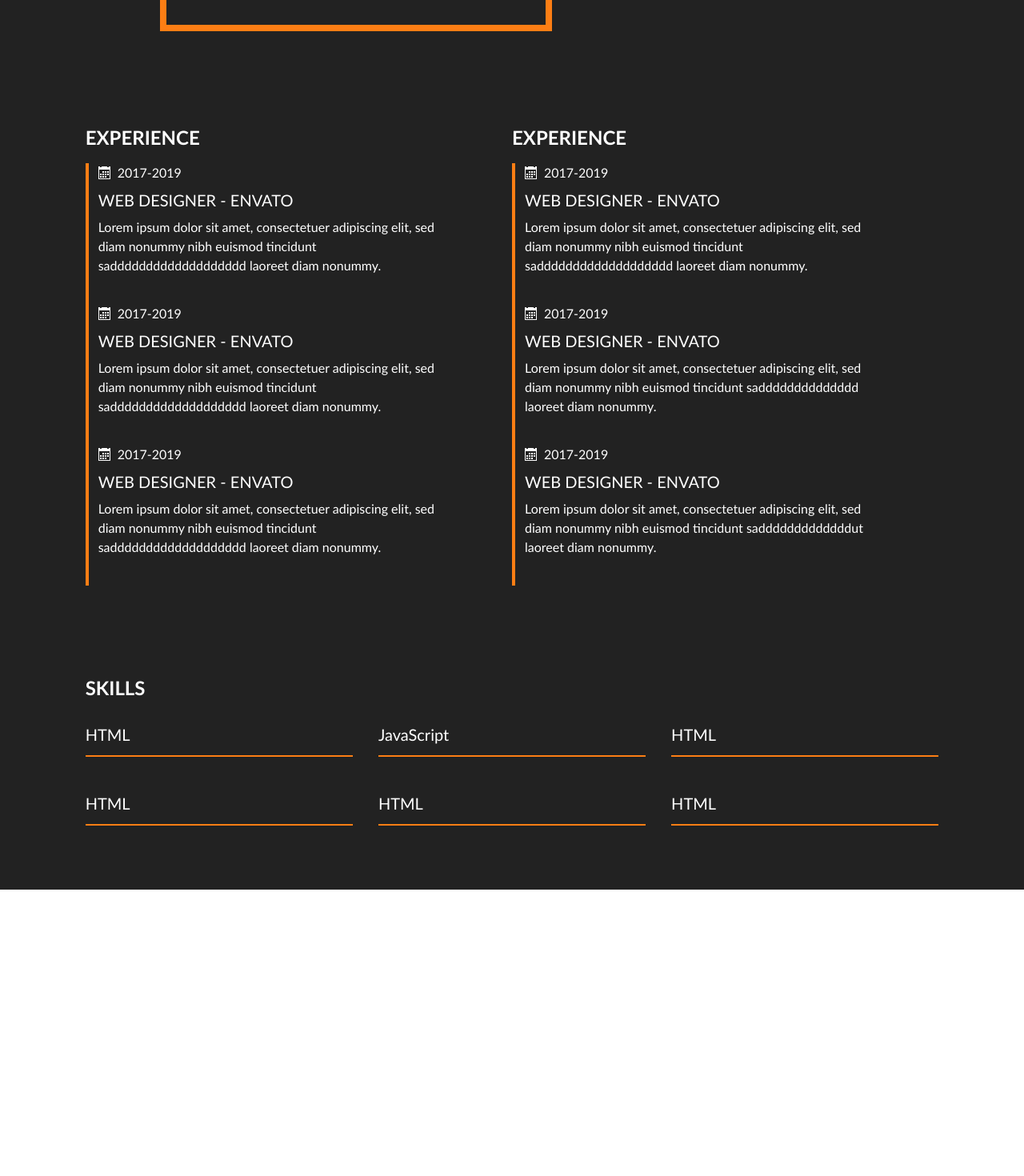
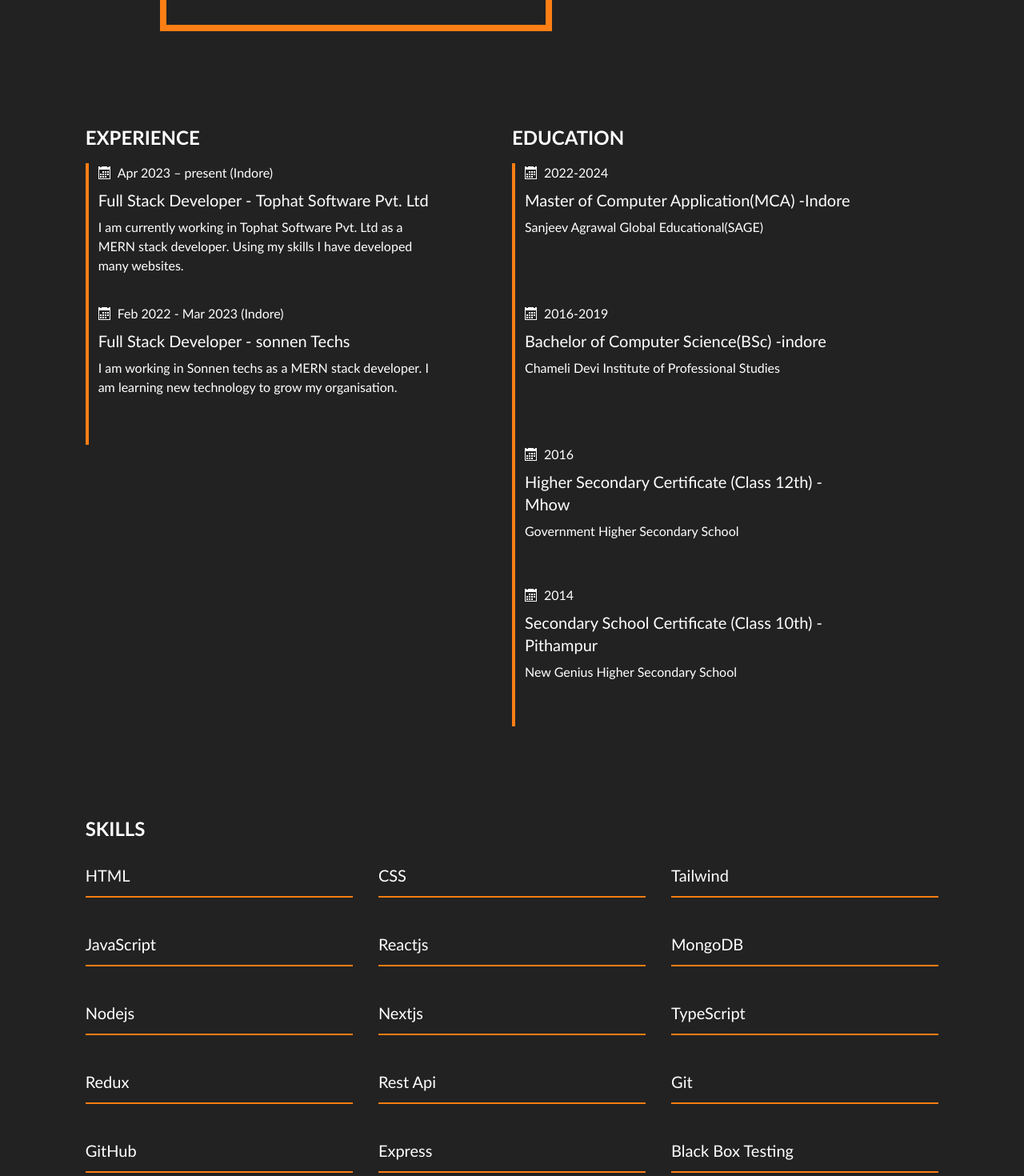
Before and after one commit to Rahul-max55/portfolio-2, a React (Create React App) app: page /about in a window 1280 px wide. Shown: the part 740-2210 px from the top of the page at 80% size. Before the commit the page ends 1852 px from the top, so only its background shows below. Built offline with nearby package versions, Linux system fonts and the light colour scheme.

Commit message:
resume is linked and about page data is updated

```diff
--- a/src/pages/About.jsx
+++ b/src/pages/About.jsx
@@ -42,7 +42,7 @@ const About = ({ color }) => {
           <ul className="w-11/12 text-base md:w-full h-5/6   flex items-start justify-evenly">
             <div className=" h-full flex flex-col justify-evenly items-start">
               <span>
-                First Name: <span className="pl-4 md:pl-2 lg:pl-4">Rahul</span>
+                First Name: <span className="pl-4 md:pl-2 lg:pl-4 ">Rahul</span>
               </span>
               <span>
                 Last Name: <span className="pl-4 md:pl-2 lg:pl-4"> Birla</span>
@@ -60,50 +60,44 @@ const About = ({ color }) => {
                 <span className="pl-4 md:pl-2 lg:pl-4"> 1.7 Years</span>
               </span>
 
-
               <span className="flex md:hidden">
-                  Langages:{" "}
+                Langages:
                 <span className="pl-4 md:pl-2 lg:pl-4"> English, Hindi</span>
               </span>
 
               <a className="flex md:hidden" href="tel:+919907761728">
-                  Phone no:{" "}
+                Phone no:
                 <span className="pl-4 md:pl-2 lg:pl-4"> 9907761728</span>
               </a>
-                <a className="flex md:hidden" href="mailto:birlarahul340@gmail.com">
+              <a
+                className="flex md:hidden"
+                href="mailto:birlarahul340@gmail.com"
+              >
                 Email:
                 <span className="pl-4 md:pl-2 lg:pl-4">
-                    {" "}
-                    birlarahul340@gamil.com{" "}
+                  birlarahul340@gamil.com
                 </span>
               </a>
-                <a className="flex md:hidden"
+              <a
+                className="flex md:hidden"
                 target="blank"
                 href="www.linkedin.com/in/rahul-birla-15986323b;"
               >
-                  LinkedIn:{" "}
+                LinkedIn:
                 <span className="pl-4 md:pl-2 lg:pl-4">
-                    {" "}
-                    rahul-birla-15986323b{" "}
+                  rahul-birla-15986323b
                 </span>
               </a>
               <span className="flex md:hidden">
                 address: <span className="pl-4 md:pl-2 lg:pl-4"> Indore</span>
               </span>
-                <a
-                  to="/about"
-                  style={bgValue}
-                  className="flex px-1 invisible py-2 md:px-5 md:py-2 items-center justify-center bg-yellow-500 transition-colors text-sm md:text-base xl:text-base font-medium text-white space-x-2 rounded-full shadow-lg border-2  hover:bg-transparent"
-                >
-                  <ImDownload3 /> <span>Downlaod My CV</span>
-                </a>
-              <Link
-                to="/about"
+              <a target="_blanck"
+                href="https://drive.google.com/file/d/1uQf9K-wqWc3_JlEYlGIL9lS21-JYVi8n/view?usp=sharing"
                 style={bgValue}
                 className="flex px-1 py-2 md:px-5 md:py-2 items-center justify-center bg-yellow-500 transition-colors text-sm md:text-base xl:text-base font-medium text-white space-x-2 rounded-full shadow-lg border-2  hover:bg-transparent"
               >
                 <ImDownload3 /> <span>Downlaod My CV</span>
-              </Link>
+              </a>
             </div>
             <div className="hidden md:flex h-full flex-col justify-evenly items-start">
               <span>
@@ -136,7 +130,7 @@ const About = ({ color }) => {
                 address: <span className="pl-1 md:pl-2 lg:pl-4"> Indore</span>
               </span>
               <a
-                to="/about"
+                href="https://drive.google.com/file/d/1uQf9K-wqWc3_JlEYlGIL9lS21-JYVi8n/view?usp=sharing"
                 style={bgValue}
                 className="flex px-1 invisible py-2 md:px-5 md:py-2 items-center justify-center bg-yellow-500 transition-colors text-sm md:text-base xl:text-base font-medium text-white space-x-2 rounded-full shadow-lg border-2  hover:bg-transparent"
               >
@@ -152,66 +146,9 @@ const About = ({ color }) => {
 
       <div
         className="w-10/12 m-auto flex-col lg:flex-row lg:pt-20
-       flex justify-around items-center  bg-[#222]"
+       flex justify-around items-start  bg-[#222]"
       >
         <div className="w-full md:w-11/12 lg:w-1/2 py-4 flex justify-between flex-col items-start">
-          <h2 className="text-2xl  text-white font-semibold py-4">
-            EXPERIENCE
-          </h2>
-          <ul
-            style={borderValue}
-            className="w-10/12 pb-2 border-l-4 space-x-3 border-yellow-400 min-h-44 "
-          >
-            <span></span>
-            <li className="flex items-center ">
-              <ImCalendar className="mr-2" /> 2017-2019
-            </li>
-            <li className="text-xl my-2">
-              WEB DESIGNER - <span className="font-medium">ENVATO</span>
-            </li>
-            <li className="mb-4">
-              Lorem ipsum dolor sit amet, consectetuer adipiscing elit, sed diam
-              nonummy nibh euismod tincidunt saddddddddddddddddddd laoreet diam
-              nonummy.
-            </li>
-          </ul>
-          <ul
-            style={borderValue}
-            className=" w-10/12 pb-2 border-l-4 space-x-3 border-yellow-400 min-h-44 "
-          >
-            <span></span>
-            <li className="flex items-center ">
-              <ImCalendar className="mr-2" /> 2017-2019
-            </li>
-            <li className="text-xl my-2">
-              WEB DESIGNER - <span className="font-medium">ENVATO</span>
-            </li>
-            <li className="mb-4">
-              Lorem ipsum dolor sit amet, consectetuer adipiscing elit, sed diam
-              nonummy nibh euismod tincidunt saddddddddddddddddddd laoreet diam
-              nonummy.
-            </li>
-          </ul>
-          <ul
-            style={borderValue}
-            className=" w-10/12 pb-2 border-l-4 space-x-3 border-yellow-400 min-h-44 "
-          >
-            <span></span>
-            <li className="flex items-center ">
-              <ImCalendar className="mr-2" /> 2017-2019
-            </li>
-            <li className="text-xl my-2">
-              WEB DESIGNER - <span className="font-medium">ENVATO</span>
-            </li>
-            <li>
-              Lorem ipsum dolor sit amet, consectetuer adipiscing elit, sed diam
-              nonummy nibh euismod tincidunt saddddddddddddddddddd laoreet diam
-              nonummy.
-            </li>
-          </ul>
-        </div>
-
-        <div className="w-full md:w-11/12 lg:w-1/2 py-4  flex justify-between flex-col items-start">
           <h2 className="text-2xl  text-white font-semibold py-4">
             EXPERIENCE
           </h2>
@@ -221,15 +158,67 @@ const About = ({ color }) => {
           >
             <span></span>
             <li className="flex items-center ">
-              <ImCalendar className="mr-2" /> 2017-2019
+              <ImCalendar className="mr-2" /> Apr 2023 – present (Indore)
             </li>
             <li className="text-xl my-2">
-              WEB DESIGNER - <span className="font-medium">ENVATO</span>
+            Full Stack Developer - <span className="font-medium">Tophat Software Pvt. Ltd</span>
             </li>
             <li className="mb-4">
-              Lorem ipsum dolor sit amet, consectetuer adipiscing elit, sed diam
-              nonummy nibh euismod tincidunt saddddddddddddddddddd laoreet diam
-              nonummy.
+            I am currently working in Tophat Software Pvt. Ltd as a MERN stack developer. Using my skills I have developed many websites.
+            </li>
+          </ul>
+
+          <ul
+            style={borderValue}
+            className="w-10/12 pb-2 border-l-4 space-x-3 border-yellow-400 min-h-44 "
+          >
+            <span></span>
+            <li className="flex items-center ">
+              <ImCalendar className="mr-2" /> Feb 2022 - Mar 2023 (Indore)
+            </li>
+            <li className="text-xl my-2">
+            Full Stack Developer - <span className="font-medium">sonnen Techs</span>
+            </li>
+            <li className="mb-4">
+            I am working in Sonnen techs as a MERN stack developer. I am learning new technology to grow my organisation.
+            </li>
+          </ul>
+
+
+           </div>
+
+        <div className="w-full md:w-11/12 lg:w-1/2 py-4  flex justify-between flex-col items-start">
+          <h2 className="text-2xl  text-white font-semibold py-4">EDUCATION</h2>
+          <ul
+            style={borderValue}
+            className=" w-10/12 pb-2 border-l-4 space-x-3 border-yellow-400 min-h-44 "
+          >
+
+
+            <span></span>
+            <li className="flex items-center ">
+              <ImCalendar className="mr-2" /> 2022-2024
+            </li>
+            <li className="text-xl my-2">
+              Master of Computer Application(MCA) -
+              <span className="font-medium">Indore</span>
+            </li>
+            <li className="mb-4">Sanjeev Agrawal Global Educational(SAGE)</li>
+          </ul>
+          <ul
+            style={borderValue}
+            className=" w-10/12 pb-2 border-l-4 space-x-3 border-yellow-400 min-h-44 "
+          >
+            <span></span>
+            <li className="flex items-center ">
+              <ImCalendar className="mr-2" /> 2016-2019
+            </li>
+            <li className="text-xl my-2">
+              Bachelor of Computer Science(BSc) -
+              <span className="font-medium">indore</span>
+            </li>
+            <li className="mb-4">
+              Chameli Devi Institute of Professional Studies
             </li>
           </ul>
           <ul
@@ -238,15 +227,13 @@ const About = ({ color }) => {
           >
             <span></span>
             <li className="flex items-center ">
-              <ImCalendar className="mr-2" /> 2017-2019
+              <ImCalendar className="mr-2" /> 2016
             </li>
             <li className="text-xl my-2">
-              WEB DESIGNER - <span className="font-medium">ENVATO</span>
+            Higher Secondary Certificate (Class 12th) - <span className="font-medium">Mhow</span>
             </li>
             <li className="mb-4">
-              Lorem ipsum dolor sit amet, consectetuer adipiscing elit, sed diam
-              nonummy nibh euismod tincidunt sadddddddddddddd laoreet diam
-              nonummy.
+            Government Higher Secondary School
             </li>
           </ul>
           <ul
@@ -255,15 +242,13 @@ const About = ({ color }) => {
           >
             <span></span>
             <li className="flex items-center ">
-              <ImCalendar className="mr-2" /> 2017-2019
+              <ImCalendar className="mr-2" /> 2014
             </li>
             <li className="text-xl my-2">
-              WEB DESIGNER - <span className="font-medium">ENVATO</span>
+            Secondary School Certificate (Class 10th) - <span className="font-medium">Pithampur</span>
             </li>
-            <li>
-              Lorem ipsum dolor sit amet, consectetuer adipiscing elit, sed diam
-              nonummy nibh euismod tincidunt sadddddddddddddut laoreet diam
-              nonummy.
+            <li className="mb-4">
+            New Genius Higher Secondary School
             </li>
           </ul>
         </div>
@@ -286,32 +271,88 @@ const About = ({ color }) => {
             style={borderValue}
             className="border-b-2 border-yellow-500 min-w-40 py-3 text-xl"
           >
+            CSS
+          </h3>
+          <h3
+            style={borderValue}
+            className="border-b-2 border-yellow-500 min-w-40 py-3 text-xl"
+          >
+            Tailwind
+          </h3>
+          <h3
+            style={borderValue}
+            className="border-b-2 border-yellow-500 min-w-40 py-3 text-xl"
+          >
            JavaScript
           </h3>
           <h3
             style={borderValue}
             className="border-b-2 border-yellow-500 min-w-40 py-3 text-xl"
           >
-            HTML
+           Reactjs
           </h3>
           <h3
             style={borderValue}
             className="border-b-2 border-yellow-500 min-w-40 py-3 text-xl"
           >
-            HTML
+           MongoDB
           </h3>
           <h3
             style={borderValue}
             className="border-b-2 border-yellow-500 min-w-40 py-3 text-xl"
           >
-            HTML
+           Nodejs
           </h3>
           <h3
             style={borderValue}
             className="border-b-2 border-yellow-500 min-w-40 py-3 text-xl"
           >
-            HTML
+           Nextjs
           </h3>
+          <h3
+            style={borderValue}
+            className="border-b-2 border-yellow-500 min-w-40 py-3 text-xl"
+          >
+           TypeScript
+          </h3>
+
+          <h3
+            style={borderValue}
+            className="border-b-2 border-yellow-500 min-w-40 py-3 text-xl"
+          >
+           Redux
+          </h3>
+          <h3
+            style={borderValue}
+            className="border-b-2 border-yellow-500 min-w-40 py-3 text-xl"
+          >
+           Rest Api
+          </h3>
+          <h3
+            style={borderValue}
+            className="border-b-2 border-yellow-500 min-w-40 py-3 text-xl"
+          >
+           Git
+          </h3>
+          <h3
+            style={borderValue}
+            className="border-b-2 border-yellow-500 min-w-40 py-3 text-xl"
+          >
+           GitHub
+          </h3>
+          <h3
+            style={borderValue}
+            className="border-b-2 border-yellow-500 min-w-40 py-3 text-xl"
+          >
+           Express
+          </h3>
+          <h3
+            style={borderValue}
+            className="border-b-2 border-yellow-500 min-w-40 py-3 text-xl"
+          >
+           Black Box Testing
+          </h3>
+
         </div>
       </div>
 
--- a/src/pages/Home.jsx
+++ b/src/pages/Home.jsx
@@ -32,6 +32,7 @@ const Home = ({color , setColor}) => {
         style={{
           backgroundImage: `url(${cover})`,
           backgroundSize: "100% 100%",
+          backgroundRepeat:"no-repeat",
         }}
       >
 
```
Lines whose indentation alone changed are shown as unchanged.
